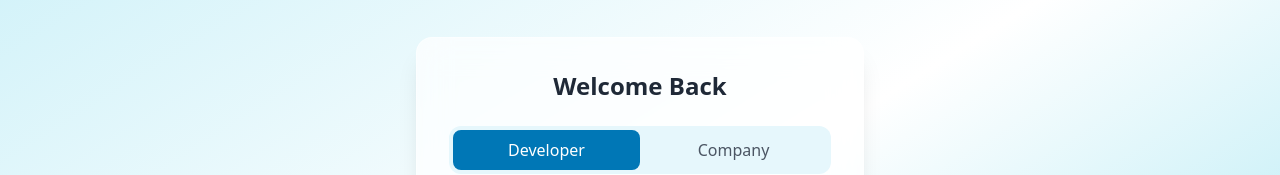
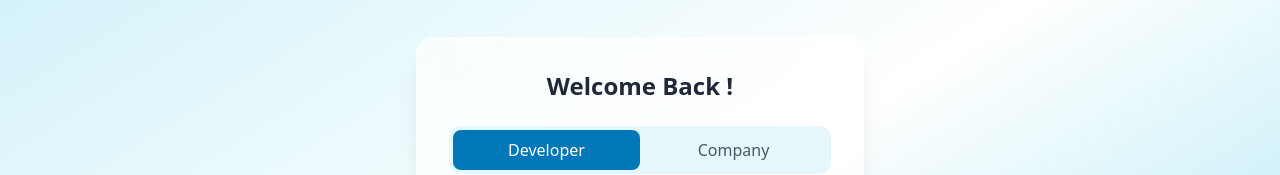
Before and after one commit to Karanx11/Hire-Back, a React (Vite) app in the folder frontend/: page /register in a window 1280 px wide. Shown: the part 150-325 px from the top of the page. Built offline with nearby package versions, Linux system fonts and the light colour scheme; no server answers.

Commit message:
fiing Bugs

```diff
--- a/frontend/src/pages/CompanyDashboard.jsx
+++ b/frontend/src/pages/CompanyDashboard.jsx
@@ -99,7 +99,7 @@ export default function CompanyDashboard() {
                 View Profile
               </Link>
 
-              {/* Send Request */}
+              {/*  Send Request */}
               <button
                 onClick={() => sendRequest(dev.userId._id)}
                 disabled={sentRequests.includes(dev.userId._id)}
--- a/frontend/src/pages/Register.jsx
+++ b/frontend/src/pages/Register.jsx
@@ -91,7 +91,7 @@ export default function Login() {
       >
 
         <h2 className="text-2xl font-bold text-center text-gray-800 mb-6">
-          Welcome Back
+          Welcome Back !
         </h2>
 
         {/* Role Toggle */}
```
